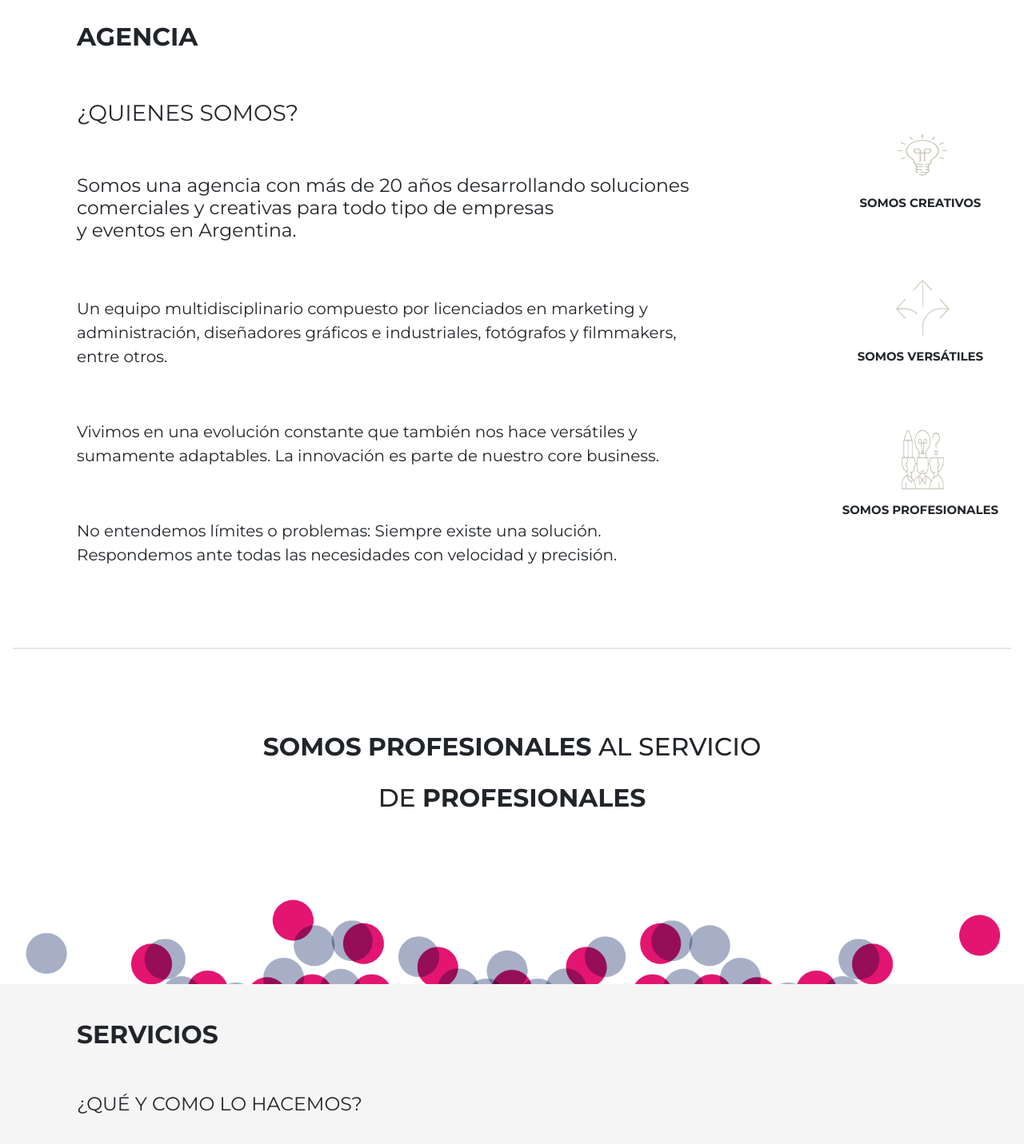
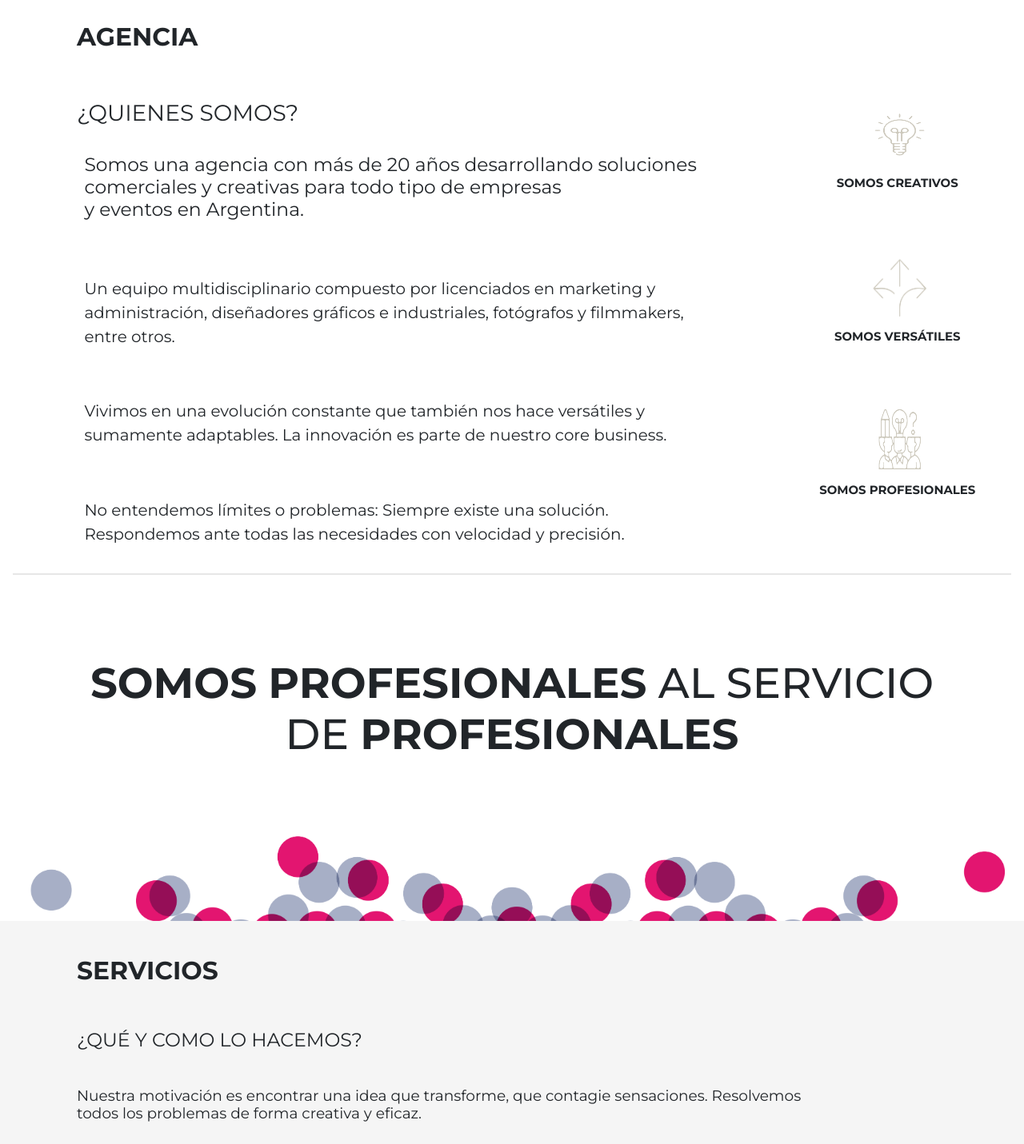
Before and after one commit to JuanHernandezMorani/AlmaLandingPage, a React (Create React App) app in the folder Cliente/: page / in a window 1280 px wide. Shown: the part 599-2030 px from the top of the page at 80% size. Built offline with nearby package versions, Linux system fonts and the light colour scheme.

Commit message:
fixing design 2

```diff
--- a/Cliente/src/routes/agencia.jsx
+++ b/Cliente/src/routes/agencia.jsx
@@ -41,7 +41,7 @@ export default function Agencia(){
 
                 </ul>
             </div>
-            <Divider variant="middle" sx={{ background: 'darkgrey', height: '0.3vh' }} />
+            <Divider variant="middle" sx={{ background: 'darkgrey', height: '0.3vh'}} />
             <div className="separator">
                 <h1 className="agency-end"><Bolder text={"SOMOS PROFESIONALES AL SERVICIO\nDE PROFESIONALES"} toBold={["SOMOS","PROFESIONALES"]} /></h1>
                 <img src={sep} alt="agency-image" className="img-fluid"/>
--- a/Cliente/src/routes/portfolio.jsx
+++ b/Cliente/src/routes/portfolio.jsx
@@ -6,7 +6,6 @@ import  { Bolder } from "../components/helper/helper.jsx";
 import btl_1 from '../imgs/btl/btl_1.jpg';
 import btl_2 from '../imgs/btl/btl_2.jpg';
 import btl_3 from '../imgs/btl/btl_3.jpg';
-import btl_4 from '../imgs/btl/btl_4.jpg';
 import trade_1 from '../imgs/trade/trade_1.jpg';
 import trade_2 from '../imgs/trade/trade_3.jpg';
 import trade_3 from '../imgs/trade/trade_2.jpg';
@@ -51,7 +50,6 @@ export default function Portfolio() {
                     <img src={btl_1} alt="btl_1" className="img-fluid"/>
                     <img src={btl_2} alt="btl_2" className="img-fluid"/>
                     <img src={btl_3} alt="btl_3" className="img-fluid"/>
-                    <img src={btl_4} alt="btl_4" className="img-fluid"/>
                 </div>
             );
             case 3: return (
@@ -96,7 +94,6 @@ export default function Portfolio() {
                     <img src={btl_1} alt="btl_1" className="img-fluid"/>
                     <img src={btl_2} alt="btl_2" className="img-fluid"/>
                     <img src={btl_3} alt="btl_3" className="img-fluid"/>
-                    <img src={btl_4} alt="btl_4" className="img-fluid"/>
                     <img src={trade_1} alt="trade_1" className="img-fluid"/>
                     <img src={trade_2} alt="trade_2" className="img-fluid"/>
                     <img src={trade_3} alt="trade_3" className="img-fluid"/>
--- a/Cliente/src/style/agencia.css
+++ b/Cliente/src/style/agencia.css
@@ -24,15 +24,17 @@
 .agency-middle {
     display: flex;
     flex-direction: row;
-    margin-top: 4vw;
-    justify-content: space-between;
+    margin-top: 2vw;
+    align-items: flex-start;
+    justify-content: space-around;
+    max-height: 41vw;
 }
 
 .agency-inner {
     display: flex;
     flex-direction: column;
     align-items: start;
-    margin-left: 7.5vw;
+    margin-left: 6vw;
     line-height: 1.5;
     white-space: pre-wrap;
 }
@@ -41,6 +43,7 @@
     position: relative;
     list-style: none;
     white-space: nowrap;
+    padding: 0;
     bottom: 6vw;
     right: 2.5vw;
     margin-left: 10vw;
@@ -89,14 +92,13 @@
 .separator {
     display: flex;
     flex-direction: column;
-    align-items: center;
-    margin-top: 7vw;
+    margin-top: 8vw;
 }
 
 .agency-end {
     position: relative;
     text-align: center;
-    font-size: 2.45vw;
+    font-size: 4.15vw;
     line-height: 5vw;
     white-space: pre-wrap;
     margin: 0;
@@ -105,5 +107,4 @@
 .separator img {
     position: relative;
     width: 100%;
-    margin-right: 1vw;
 }
--- a/Cliente/src/style/portfolio.css
+++ b/Cliente/src/style/portfolio.css
@@ -57,7 +57,7 @@
     grid-template-columns: repeat(4, 1fr);
     grid-auto-flow: dense;
     margin-top: 1vw;
-    height: 120vw;
+    height: calc(20vw * 5);
 }
 
 .inner-port-component img {
```
Also changed, not shown: 2 other files (tests, documents, lock files or other folders).
